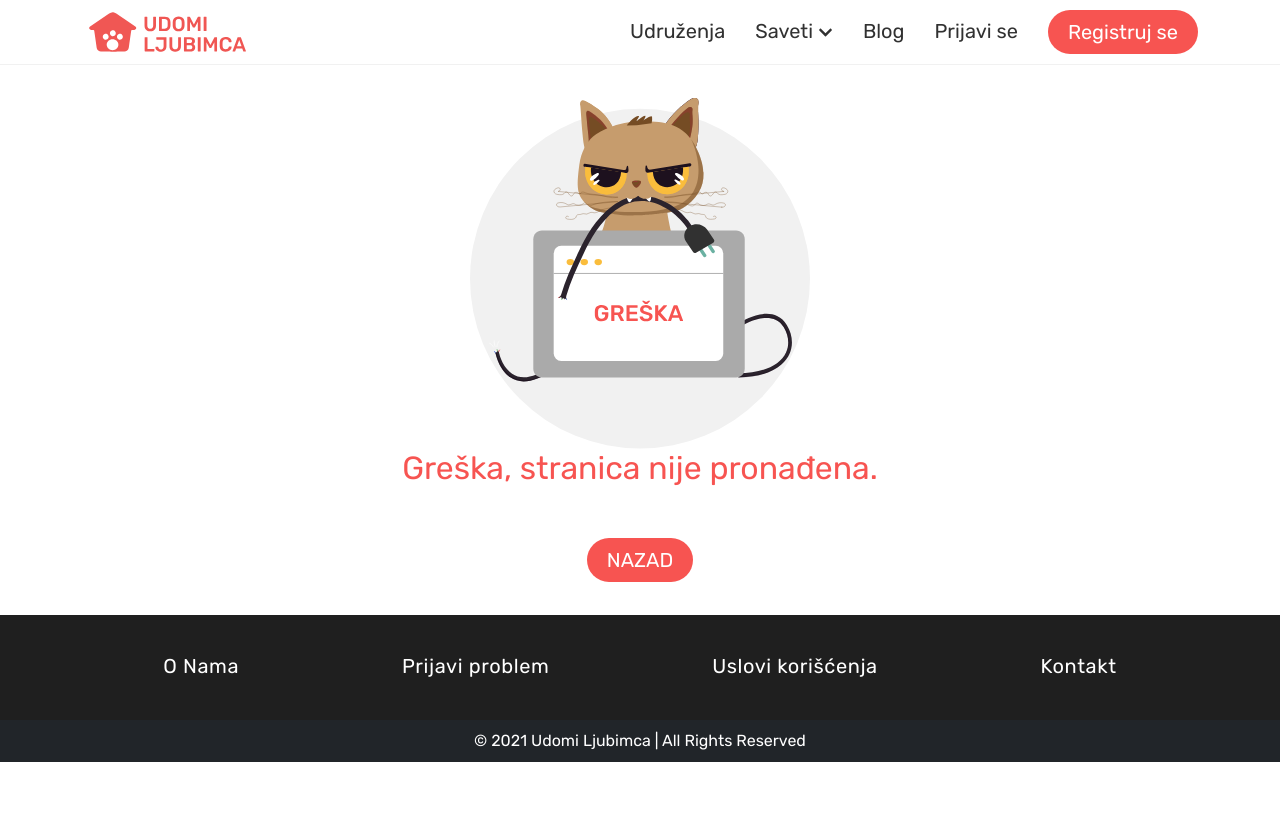
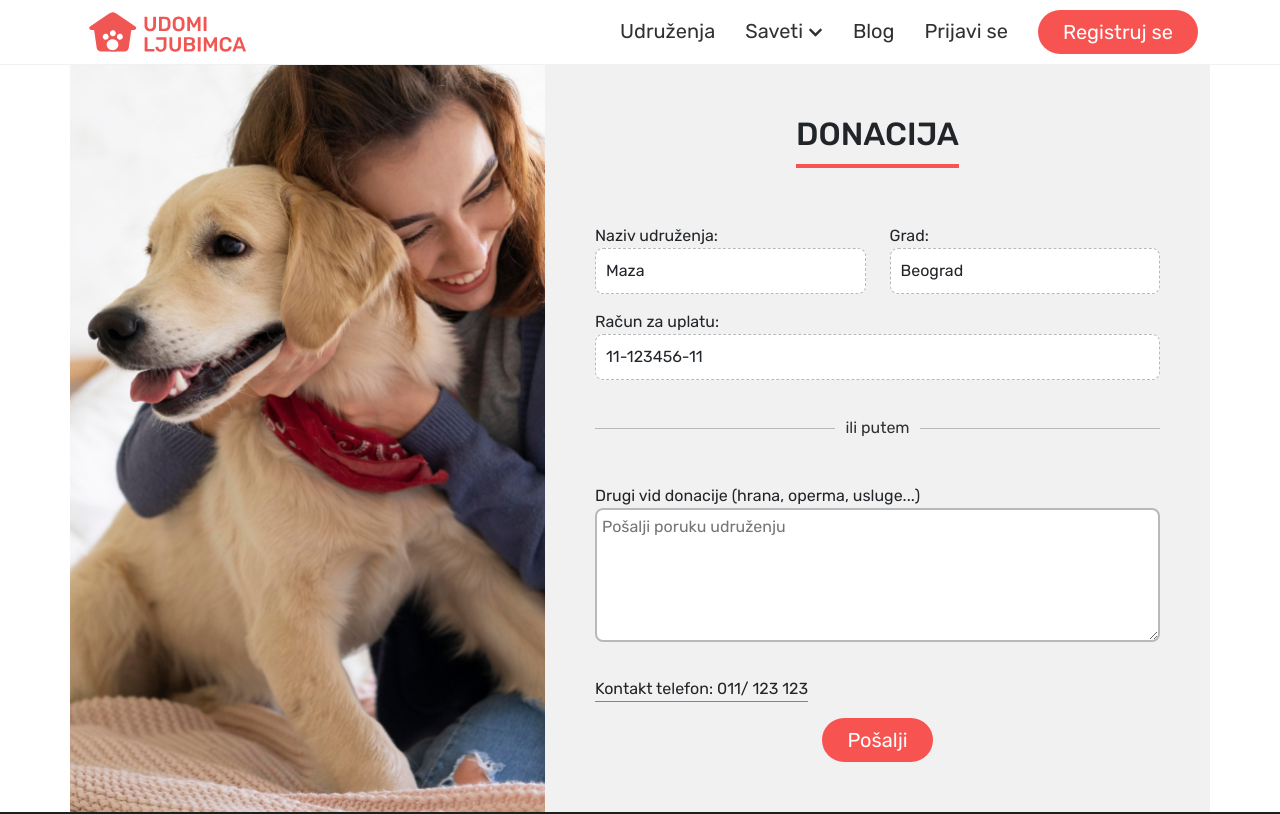
Before and after one commit to udomiljubimca/udomiljubimca-frontend, a React (Create React App) app in the folder frontend/: page /donacije in a window 1280 px wide. Shown: the top 814 px of the page. Built offline with nearby package versions, Linux system fonts and the light colour scheme.

Commit message:
donations page

```diff
--- a/frontend/package.json
+++ b/frontend/package.json
@@ -3,6 +3,7 @@
   "version": "0.1.0",
   "private": true,
   "dependencies": {
+    "@paypal/react-paypal-js": "^7.4.2",
     "@testing-library/jest-dom": "^5.11.4",
     "@testing-library/react": "^11.1.0",
     "@testing-library/user-event": "^12.1.10",
--- a/frontend/src/App.css
+++ b/frontend/src/App.css
@@ -121,6 +121,18 @@ a:hover {
   z-index: 1;
 }
 
+.info-box {
+  border: 1px dashed var(--darkGray);
+  padding: 10px;
+  border-radius: 8px;
+  background: var(--white);
+}
+
+.border-bottom-red {
+  border-bottom: 1px solid var(--red);
+  display: inline-block;
+}
+
 /***********
 ** Buttons
 ***********/
@@ -133,13 +145,24 @@ a:hover {
   text-decoration: none;
   line-height: 44px;
   cursor: pointer;
-  padding: 0 20px;
+  padding: 0 25px;
   box-sizing: border-box;
+}
+
+.custom-btn:active,
+.custom-btn:focus {
+  outline: none;
+  border: 0;
 }
 
 .custom-btn.btn-primary {
   background: var(--red);
   border: 0;
+}
+
+.custom-btn.btn-center {
+  display: inherit;
+  margin: 0 auto;
 }
 
 .btn-square {
@@ -157,7 +180,8 @@ a:hover {
   color: var(--red);
 }
 
-input:not([type="submit"]) {
+input:not([type="submit"]),
+textarea {
   height: 46px;
   background: var(--white);
   border: 2px solid var(--darkGray);
@@ -165,6 +189,10 @@ input:not([type="submit"]) {
   margin-bottom: 20px;
   padding: 5px;
   outline: var(--red);
+}
+
+textarea {
+  height: auto;
 }
 
 .password-input {
--- a/frontend/src/App.js
+++ b/frontend/src/App.js
@@ -12,9 +12,10 @@ import RegisterOrgPage from "./pages/RegisterOrgPage";
 import LoginPage from "./pages/LoginPage";
 import PetProfilePage from "./pages/PetProfilePage";
 import VetPage from "./pages/VetPage";
-import VetPostPage from "./pages/VetPostPage"
+import VetPostPage from "./pages/VetPostPage";
 import BlogPage from "./pages/BlogPage";
 import BlogPostPage from "./pages/BlogPostPage";
+import DonationsPage from "./pages/DonationsPage";
 
 // fake blog data import, it is just for preview and demo
 import blogData from "./fakeBlogPostData";
@@ -48,6 +49,9 @@ function App() {
           </Route>
           <Route exact path="/registracija-udruzenja">
             <RegisterOrgPage />
+          </Route>
+          <Route exact path="/donacije">
+            <DonationsPage />
           </Route>
           <Route path="/ljubimac/:name">
             <PetProfilePage />
--- a/frontend/src/components/Register/RegisterForm.js
+++ b/frontend/src/components/FormPageWrap/FormPageWrap.js
@@ -1,9 +1,9 @@
 import React from "react";
 import { Row, Col, Container } from "react-bootstrap";
 
-import "./registerForm.css";
+import "./formPageWrap.css";
 
-const RegisterForm = ({ children, title, img }) => {
+const FormPageWrap = ({ children, title, img }) => {
   return (
     <Container className="register-wrap">
       <Row>
@@ -26,4 +26,4 @@ const RegisterForm = ({ children, title, img }) => {
   );
 };
 
-export default RegisterForm;
+export default FormPageWrap;
--- /dev/null
+++ b/frontend/src/pages/DonationsPage.js
@@ -0,0 +1,78 @@
+import React from "react";
+
+// Components
+import { PayPalScriptProvider, PayPalButtons } from "@paypal/react-paypal-js";
+import FormPageWrap from "../components/FormPageWrap/FormPageWrap";
+import { Col, Row } from "react-bootstrap";
+import { useForm } from "react-hook-form";
+
+// Assets
+import donationsBg from "../assets/donations.png";
+
+const DonationsPage = () => {
+  const {
+    register,
+    handleSubmit,
+    formState: { errors },
+  } = useForm({});
+
+  return (
+    <FormPageWrap title="DONACIJA" img={donationsBg}>
+      <Row>
+        <Col md={6} sm={12}>
+          <p className="mb-0">Naziv udruženja:</p>
+          <p className="info-box">Maza</p>
+        </Col>
+        <Col md={6} sm={12}>
+          <p className="mb-0">Grad:</p>
+          <p className="info-box">Beograd</p>
+        </Col>
+      </Row>
+      <Row>
+        <Col>
+          <p className="mb-0">Račun za uplatu:</p>
+          <p className="info-box">11-123456-11</p>
+        </Col>
+      </Row>
+      <Row>
+        <Col>
+          <p class="divider-text">
+            <span>ili putem</span>
+          </p>
+        </Col>
+      </Row>
+      <Row className="mb-4">
+        <PayPalScriptProvider options={{ "client-id": "test" }}>
+          <PayPalButtons style={{ layout: "horizontal", tagline: "false" }} />
+        </PayPalScriptProvider>
+      </Row>
+      <Row className="mb-2">
+        <Col>
+          <label>Drugi vid donacije (hrana, operma, usluge...) </label>
+          <textarea
+            className="w-100"
+            placeholder="Pošalji poruku udruženju"
+            rows="5"
+            {...register("donations-message")}
+          />
+        </Col>
+      </Row>
+      <Row>
+        <Col>
+          <p className="border-bottom-red">Kontakt telefon: 011/ 123 123</p>
+        </Col>
+      </Row>
+      <Row>
+        <Col>
+          <input
+            className="custom-btn btn-primary btn-center"
+            type="submit"
+            value="Pošalji"
+          />
+        </Col>
+      </Row>
+    </FormPageWrap>
+  );
+};
+
+export default DonationsPage;
--- a/frontend/src/pages/RegisterOrgPage.js
+++ b/frontend/src/pages/RegisterOrgPage.js
@@ -4,14 +4,14 @@ import React from "react";
 import registerBg from "../assets/register-org.png";
 
 // components
-import RegisterForm from "../components/Register/RegisterForm";
+import FormPageWrap from "../components/FormPageWrap/FormPageWrap";
 import RegisterOrgForm from "../components/RegisterUser/RegisterOrgForm";
 
 const RegisterUserPage = () => {
   return (
-    <RegisterForm title="REGISTRUJ SE" img={registerBg}>
+    <FormPageWrap title="REGISTRUJ SE" img={registerBg}>
       <RegisterOrgForm />
-    </RegisterForm>
+    </FormPageWrap>
   );
 };
 
--- a/frontend/src/pages/RegisterUserPage.js
+++ b/frontend/src/pages/RegisterUserPage.js
@@ -4,14 +4,14 @@ import React from "react";
 import registerBg from "../assets/register-user.png";
 
 // components
-import RegisterForm from "../components/Register/RegisterForm";
+import FormPageWrap from "../components/FormPageWrap/FormPageWrap";
 import RegisterUserForm from "../components/RegisterUser/RegisterUserForm";
 
 const RegisterUserPage = () => {
   return (
-    <RegisterForm title="REGISTRUJ SE" img={registerBg}>
+    <FormPageWrap title="REGISTRUJ SE" img={registerBg}>
       <RegisterUserForm />
-    </RegisterForm>
+    </FormPageWrap>
   );
 };
 
```
Also changed, not shown: frontend/src/assets/donations.png (added), frontend/src/components/FormPageWrap/formPageWrap.css (renamed from frontend/src/components/Register/registerForm.css), 1 other file (tests, documents, lock files or other folders).
